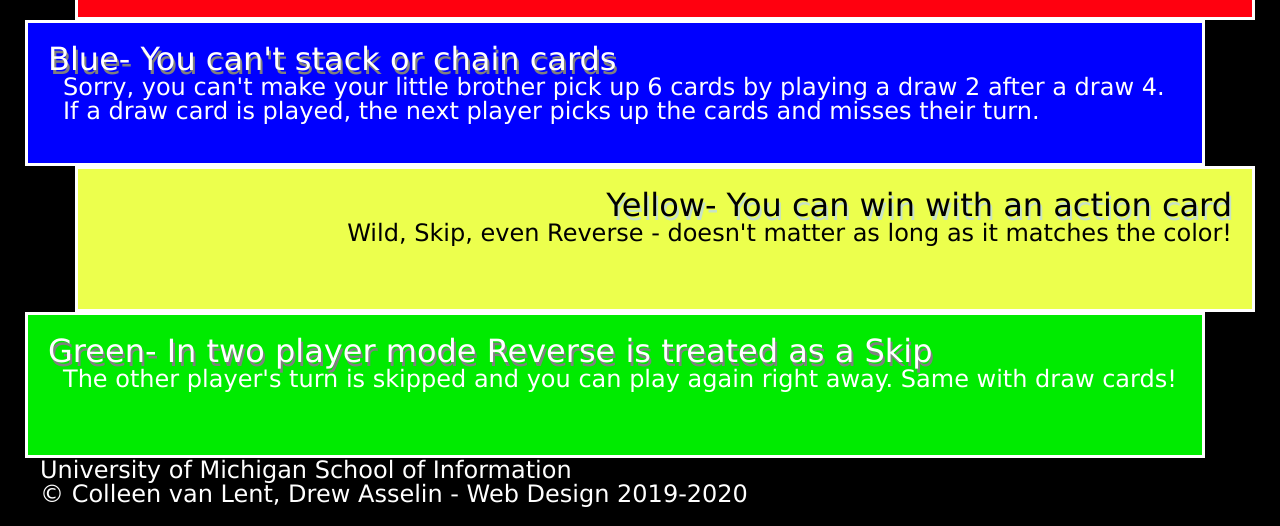
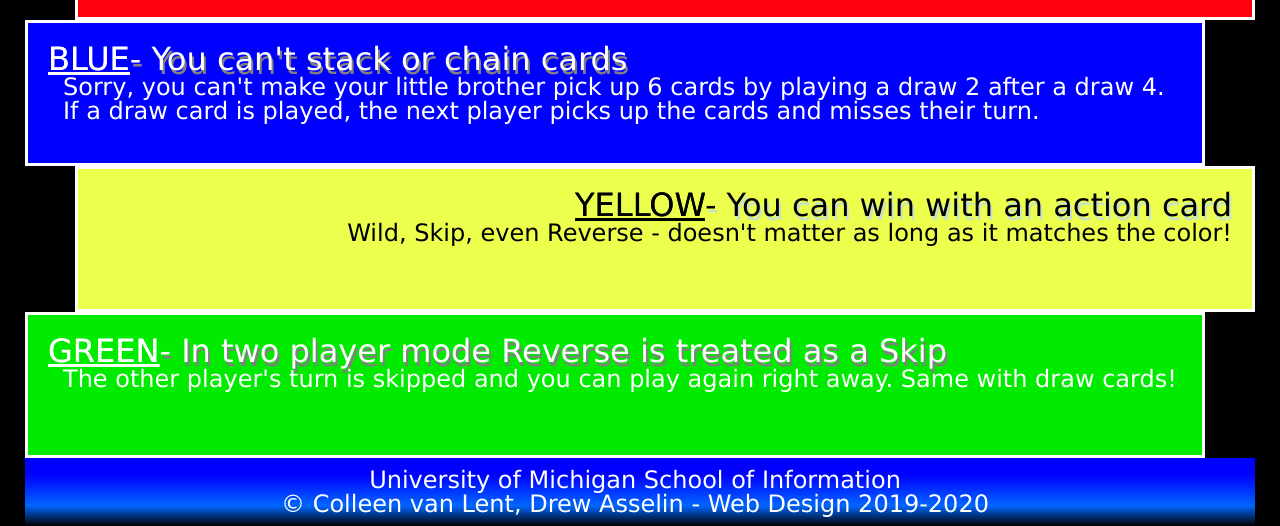
Before and after one commit to emilyedmunds/homework2-2022, a plain HTML site: page index.html in a window 1280 px wide. Shown: the part 719-1245 px from the top of the page. Drawn offline with Linux system fonts and the light colour scheme.

Commit message:
Update style.css

```diff
--- a/css/style.css
+++ b/css/style.css
@@ -78,3 +78,19 @@ div {
     margin-right: 50px;
     border: 0 10px 3px 0 solid white;
 }
+
+span {
+    text-decoration: underline;
+    text-transform: uppercase;
+    text-shadow: 0 0;
+}
+
+footer {
+    background: #000000;
+    background: linear-gradient(#0000ff 25%, #0066ff 70%, #000000 100%);
+}
+
+footer p {
+    text-align: center;
+    padding: 10px 10px 10px 0;
+}
```
